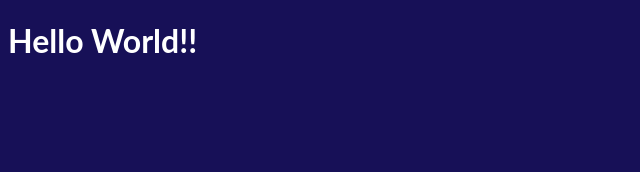
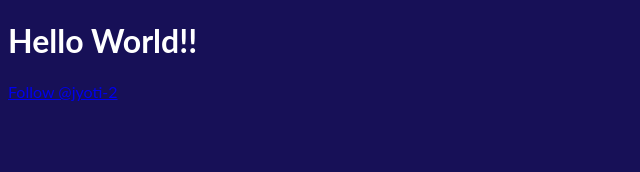
Before and after one commit to jyoti-2/portfolio-jyoti, a React (Create React App) app: page / in a window 1280 px wide. Shown: the top 172 px of the page, without its empty margins (0-640 px from the left). Built offline with nearby package versions, Linux system fonts and the light colour scheme.

Commit message:
update README

```diff
--- a/src/Components/App/App.jsx
+++ b/src/Components/App/App.jsx
@@ -7,6 +7,8 @@ class App extends React.Component {
         return (
             <div>
                 <h1> Hello World!!</h1>
+
+<a class="github-button" href="https://github.com/jyoti-2" data-color-scheme="no-preference: light; light: light; dark: dark;" data-size="large" aria-label="Follow @jyoti-2 on GitHub">Follow @jyoti-2</a>
             </div>
         );
     };
--- a/src/index.js
+++ b/src/index.js
@@ -1,4 +1,5 @@
 import React from 'react';
+
 import ReactDOM from 'react-dom';
 import App from './Components/App/App';
 
```
Also changed, not shown: 1 other file (tests, documents, lock files or other folders).
